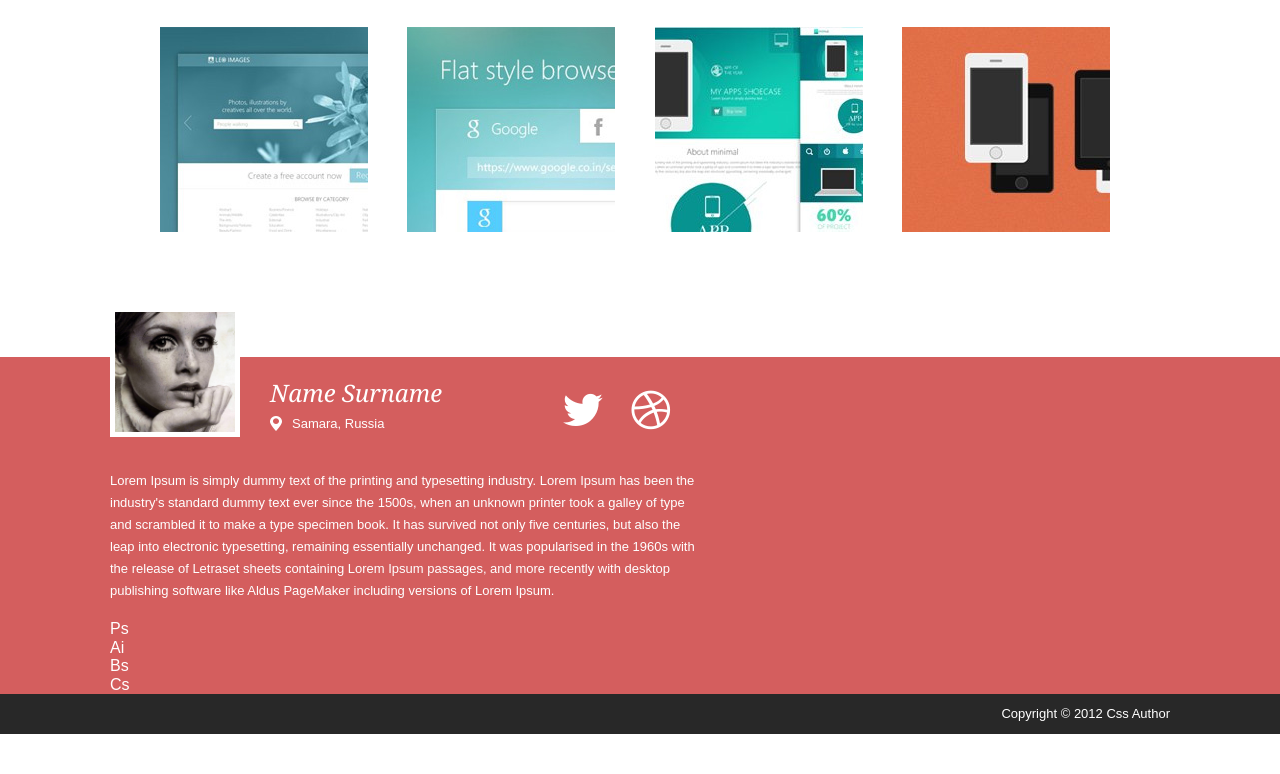
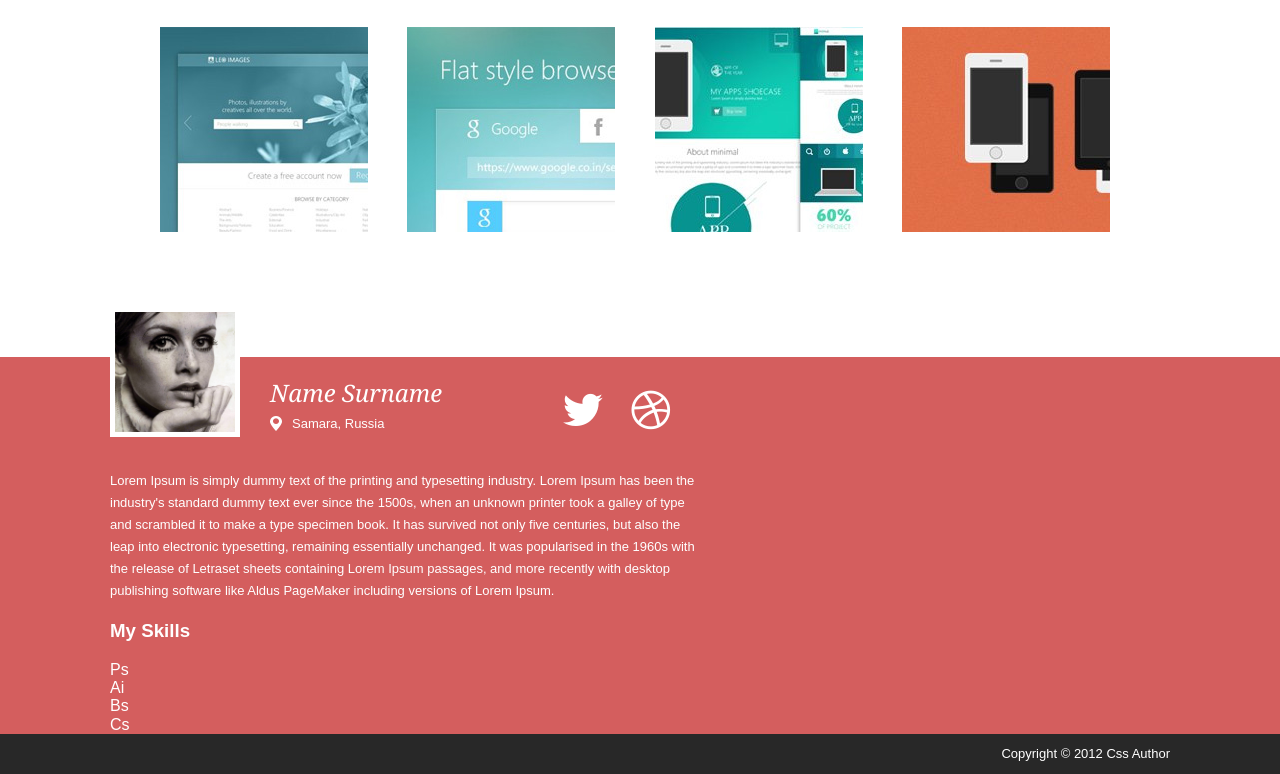
Before and after one commit to Mezmirra/blog-project, a plain HTML site: page index.html in a window 1280 px wide. Shown: the part 953-1727 px from the top of the page. Before the commit the page ends 1687 px from the top, so only its background shows below. Drawn offline with Linux system fonts and the light colour scheme; a web font is replaced by a local one.

Commit message:
доработана структура html

```diff
--- a/index.html
+++ b/index.html
@@ -11,7 +11,7 @@
 </head>
 <body>
    <header class="header outer-container">
-      <div class="inner-container">
+      <div class="inner-container clearfix">
          <div class="logo">
           <a href="index.html"><img class="logo__image" src="img/logo.png" alt="Logo"></a>
                <div class="logo__description">My Web Design Portfolio</div>
@@ -29,7 +29,7 @@
    </header>
    <main class="main">
         <section class="quote outer-container">
-           <div class="inner-container">
+           <div class="inner-container clearfix">
                 <img class="quote_image" src="img/quote.png" alt="quote">
                 <div class="quote__description">
                     Lorem Ipsum is simply dummy text of the printing and typesetting industry.
@@ -41,7 +41,7 @@
             </div>
         </section>
          <section class="portfolio outer-container">
-            <div class="inner-container">
+            <div class="inner-container clearfix">
                 <div class="portfolio__title"> Portfolio </div>
                   <a class="portfolio__item" href="#"><img class="portfolio__item-image" src="img/Work_1.jpg" alt="Work_1"></a>
                   <a class="portfolio__item" href="#"><img class="portfolio__item-image" src="img/Work_2.jpg" alt="Work_2"></a>
@@ -58,7 +58,7 @@
             </div>
           </section>
           <section class="about outer-container">
-               <div class="inner-container">
+               <div class="inner-container clearfix">
                    <div class="about__common">
                       <img class="avatar" src="img/avatar.jpg" alt="Name Surname">
                        <div class="social">
@@ -74,17 +74,17 @@
                         <p>Lorem Ipsum is simply dummy text of the printing and typesetting industry. Lorem Ipsum has been the industry's standard dummy text ever since the 1500s, when an unknown printer took a galley of type and scrambled it to make a type specimen book. It has survived not only five centuries, but also the leap into electronic typesetting, remaining essentially unchanged. It was popularised in the 1960s with the release of Letraset sheets containing Lorem Ipsum passages, and more recently with desktop publishing software like Aldus PageMaker including versions of Lorem Ipsum.</p>
                    </div>
                    <div class="skills">
-                       <h3 class="skills__title"></h3>
-                       <div class="skills__scale-item">Ps</div>
-                       <div class="skills__scale-item">Ai</div>
-                       <div class="skills__scale-item">Bs</div>
-                       <div class="skills__scale-item">Cs</div>
+                       <h3 class="skills__title">My Skills</h3>
+                       <div class="skills__scale-item skills__scale-item-ps">Ps</div>
+                       <div class="skills__scale-item skills__scale-item-ai">Ai</div>
+                       <div class="skills__scale-item skills__scale-item-bs">Bs</div>
+                       <div class="skills__scale-item skills__scale-item-cs">Cs</div>
                    </div>
                </div>
           </section>
    </main>
    <footer class="footer outer-container">
-       <div class="inner-container">
+       <div class="inner-container clearfix">
            Copyright © 2012 Css Author
    </footer>
        </div>
```
